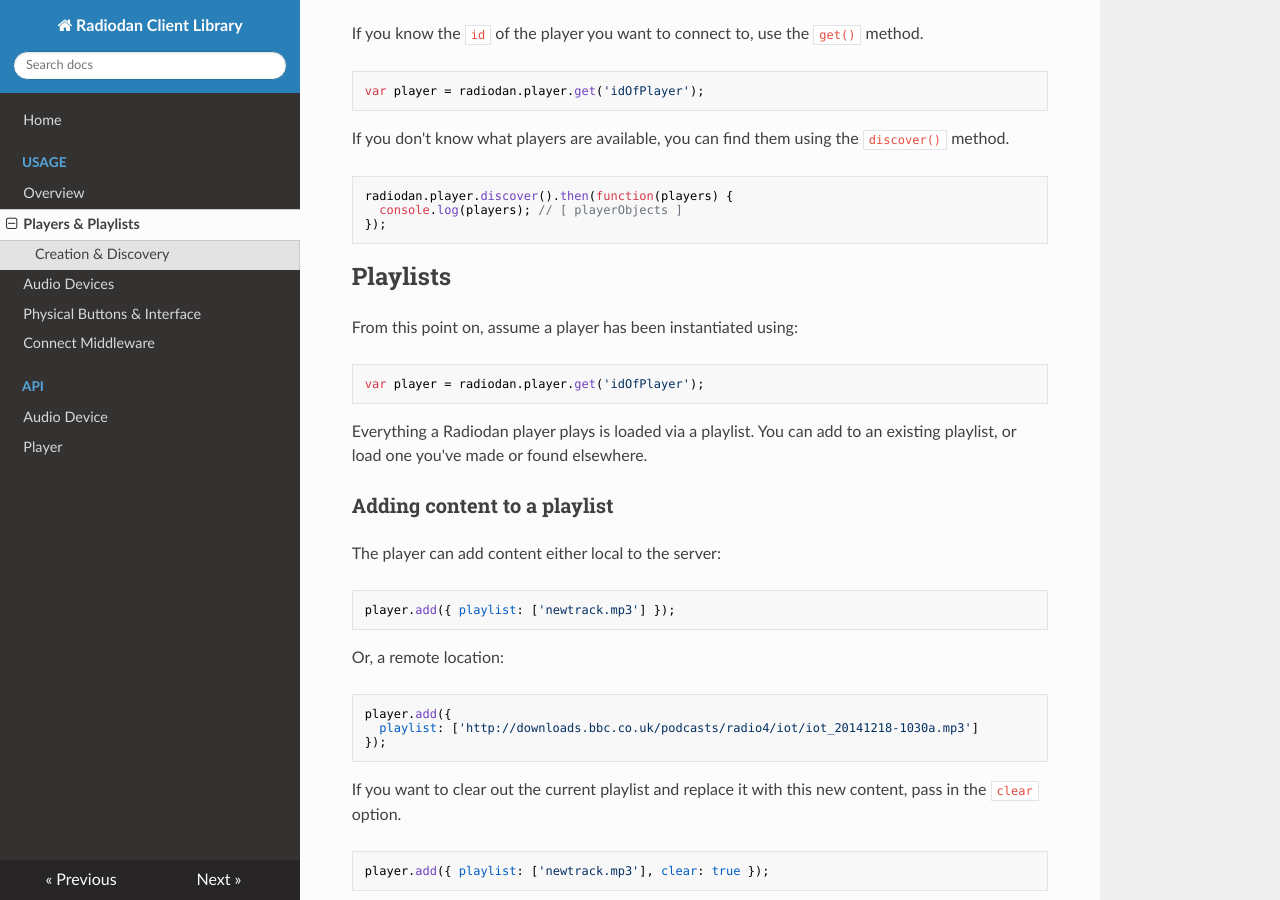
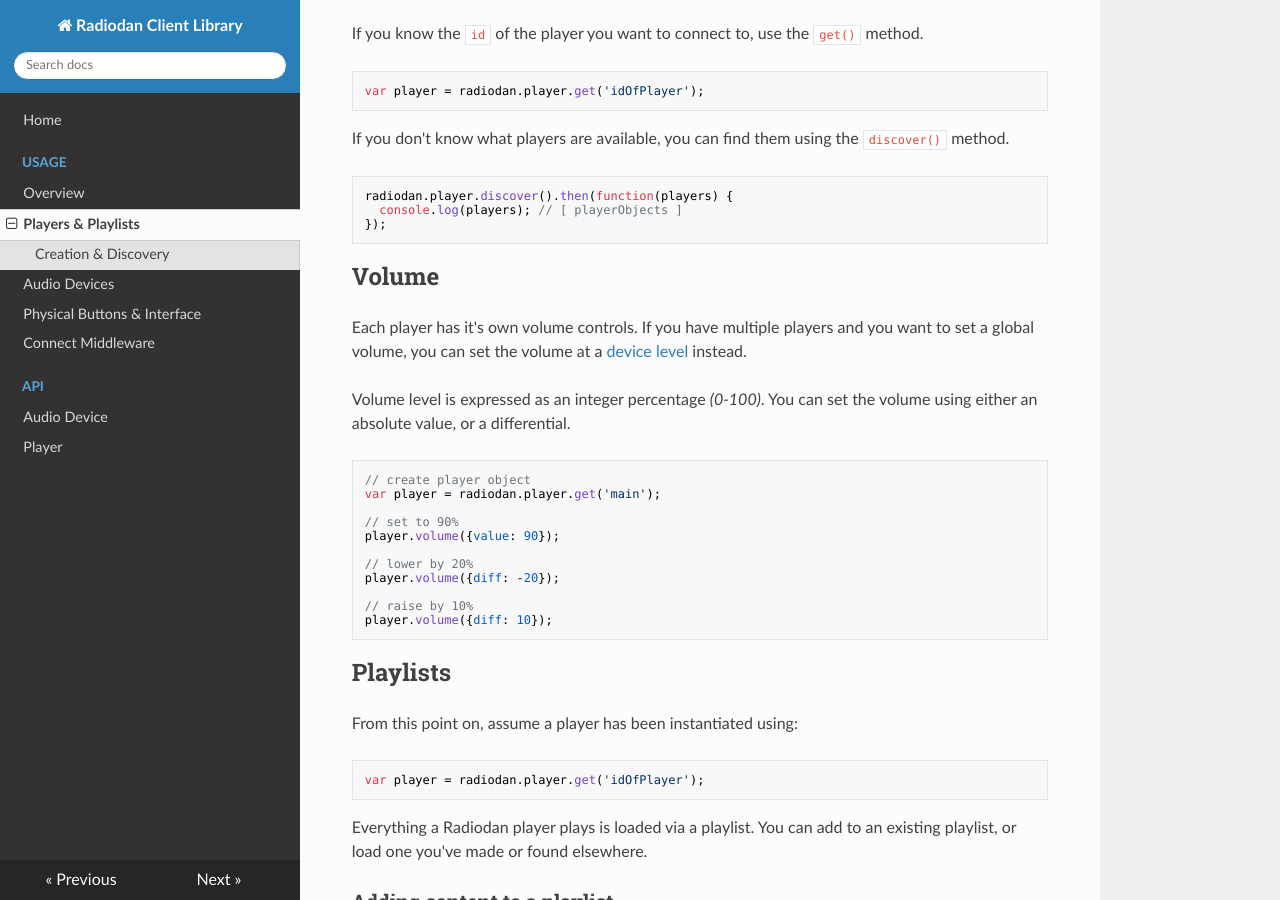
Before and after one commit to radiodan/radiodan-client.js, an MkDocs documentation site: the page built from docs/usage/players-playlists.md, in a window 1280 px wide and 900 px high, scrolled down 455 px. Built offline with MkDocs 1.6.1, drawn with Linux system fonts in a browser that asks for light colours; nearby versions of some CDN libraries; old or Windows-style settings are respelled for this version of MkDocs.

Commit message:
Add volume section to players

````diff
--- a/docs/usage/players-playlists.md
+++ b/docs/usage/players-playlists.md
@@ -30,6 +30,29 @@ If you don't know what players are available, you can find them using the
 radiodan.player.discover().then(function(players) {
   console.log(players); // [ playerObjects ]
 });
+```
+
+## Volume
+
+Each player has it's own volume controls. If you have multiple players and you
+want to set a global volume, you can set the volume at a [device
+level](audio-devices.md) instead.
+
+Volume level is expressed as an integer percentage *(0-100)*. You can set the
+volume using either an absolute value, or a differential.
+
+```javascript
+// create player object
+var player = radiodan.player.get('main');
+
+// set to 90%
+player.volume({value: 90});
+
+// lower by 20%
+player.volume({diff: -20});
+
+// raise by 10%
+player.volume({diff: 10});
 ```
 
 ## Playlists
````
